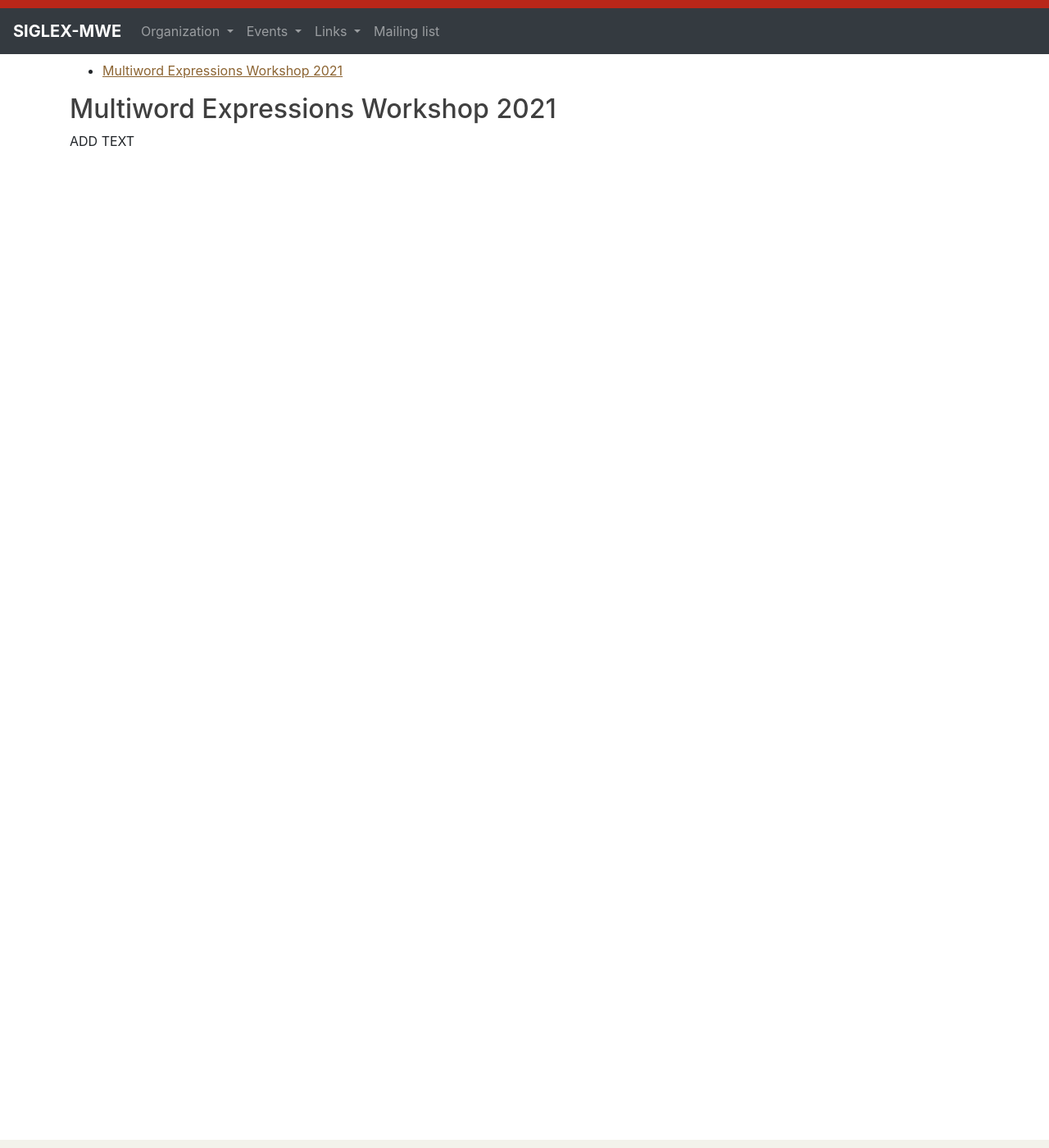
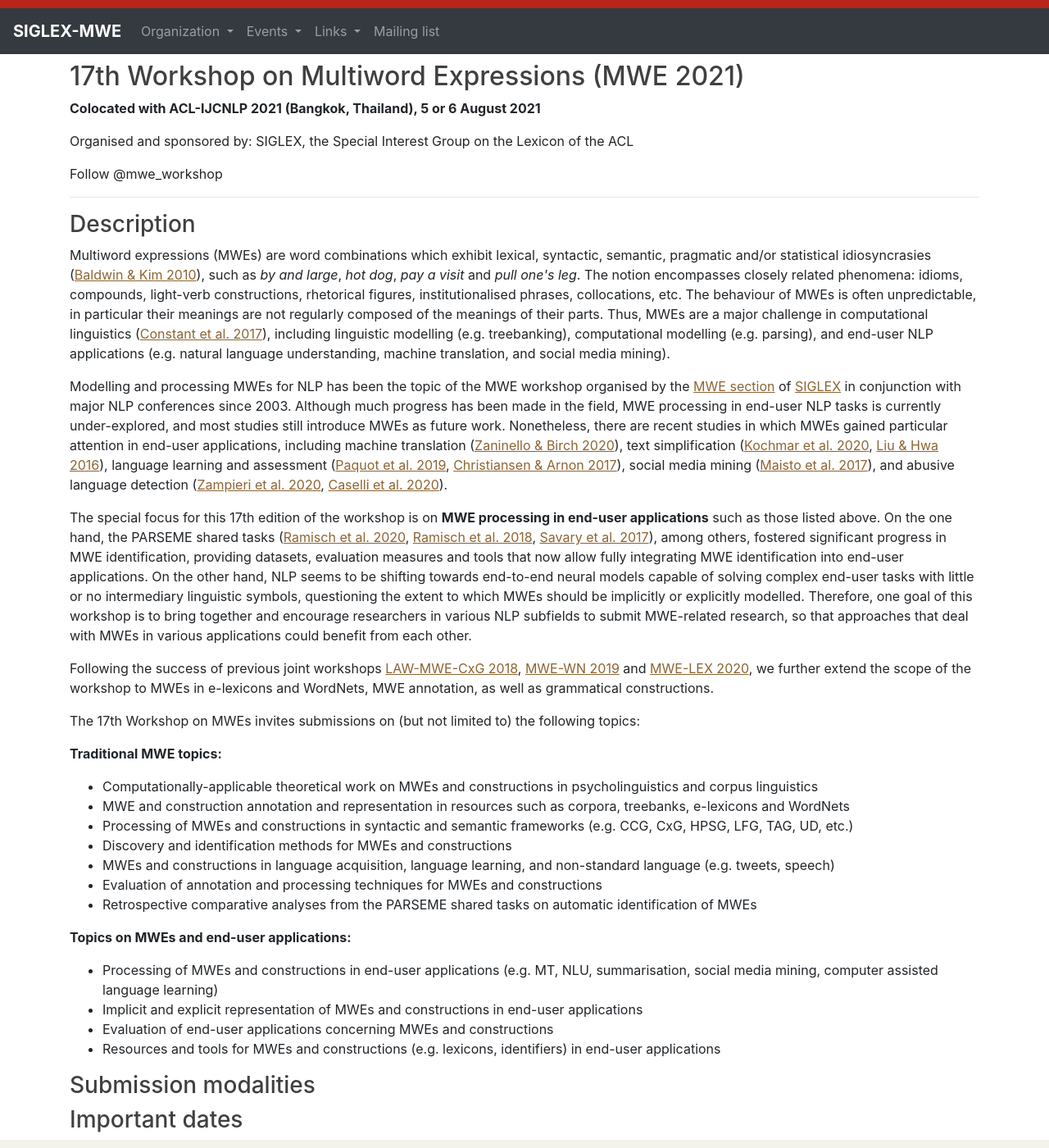
Before and after one commit to multiword/multiword.github.io, a Jekyll site: the page built from mwe2021/index.md, in a window 1280 px wide and 1400 px high. Shown: the whole window at 82% size. Built offline with Jekyll 4.4.1, drawn with Linux system fonts in a browser that asks for light colours; comment, search, counter and statistics services are not loaded.

Commit message:
draft description of MWE2021 (to be completed)

```diff
--- a/mwe2021/index.md
+++ b/mwe2021/index.md
@@ -3,9 +3,55 @@ title: Multiword Expressions Workshop 2021
 layout: default
 ---
 
-* TOC
-{:toc}
+<!-- * TOC
+{:toc} -->
 
-## Multiword Expressions Workshop 2021
+## 17th Workshop on Multiword Expressions (MWE 2021)
+**Colocated with ACL-IJCNLP 2021 (Bangkok, Thailand), 5 or 6 August 2021**
 
-ADD TEXT
+Organised and sponsored by:
+SIGLEX, the Special Interest Group on the Lexicon of the ACL
+
+Follow @mwe_workshop<script async src="https://platform.twitter.com/widgets.js" charset="utf-8"></script>
+
+-----
+
+### Description
+
+Multiword expressions (MWEs) are word combinations which exhibit lexical, syntactic, semantic, pragmatic and/or statistical idiosyncrasies ([Baldwin &amp; Kim 2010](https://people.eng.unimelb.edu.au/tbaldwin/pubs/handbook2009.pdf)), such as _by and large_, _hot dog_, _pay a visit_ and _pull one&#39;s leg_. The notion encompasses closely related phenomena: idioms, compounds, light-verb constructions, rhetorical figures, institutionalised phrases, collocations, etc. The behaviour of MWEs is often unpredictable, in particular their meanings are not regularly composed of the meanings of their parts. Thus, MWEs are a major challenge in computational linguistics ([Constant et al. 2017](https://www.aclweb.org/anthology/J17-4005/)), including linguistic modelling (e.g. treebanking), computational modelling (e.g. parsing), and end-user NLP applications (e.g. natural language understanding, machine translation, and social media mining).
+
+Modelling and processing MWEs for NLP has been the topic of the MWE workshop organised by the [MWE section](http://multiword.sourceforge.net/) of [SIGLEX](http://www.siglex.org/) in conjunction with major NLP conferences since 2003. Although much progress has been made in the field, MWE processing in end-user NLP tasks is currently under-explored, and most studies still introduce MWEs as future work. Nonetheless, there are recent studies in which MWEs gained particular attention in end-user applications, including machine translation ([Zaninello &amp; Birch 2020](https://www.aclweb.org/anthology/2020.lrec-1.471/)), text simplification ([Kochmar et al. 2020](https://www.aclweb.org/anthology/2020.lrec-1.545/), [Liu &amp; Hwa 2016](https://www.aclweb.org/anthology/N16-1040/)), language learning and assessment ([Paquot et al. 2019](https://dial.uclouvain.be/pr/boreal/object/boreal:226339), [Christiansen &amp; Arnon 2017](https://doi.org/10.1111/tops.12274)), social media mining ([Maisto et al. 2017](https://doi.org/10.4000/books.aaccademia.2441)), and abusive language detection ([Zampieri et al. 2020](https://www.aclweb.org/anthology/2020.semeval-1.188/), [Caselli et al. 2020](https://www.aclweb.org/anthology/2020.lrec-1.760/)).
+
+The special focus for this 17th edition of the workshop is on **MWE processing in end-user applications** such as those listed above. On the one hand, the PARSEME shared tasks ([Ramisch et al. 2020](https://www.aclweb.org/anthology/2020.mwe-1.14/), [Ramisch et al. 2018](https://www.aclweb.org/anthology/W18-4925/), [Savary et al. 2017](https://www.aclweb.org/anthology/W17-1704/)), among others, fostered significant progress in MWE identification, providing datasets, evaluation measures and tools that now allow fully integrating MWE identification into end-user applications. On the other hand, NLP seems to be shifting towards end-to-end neural models capable of solving complex end-user tasks with little or no intermediary linguistic symbols, questioning the extent to which MWEs should be implicitly or explicitly modelled. Therefore, one goal of this workshop is to bring together and encourage researchers in various NLP subfields to submit MWE-related research, so that approaches that deal with MWEs in various applications could benefit from each other.
+
+Following the success of previous joint workshops [LAW-MWE-CxG 2018](http://multiword.sourceforge.net/lawmwecxg2018/), [MWE-WN 2019](http://multiword.sourceforge.net/mwewn2019/) and [MWE-LEX 2020](http://multiword.sourceforge.net/mwelex2020/), we further extend the scope of the workshop to MWEs in e-lexicons and WordNets, MWE annotation, as well as grammatical constructions.
+
+The 17th Workshop on MWEs invites submissions on (but not limited to) the following topics:
+
+**Traditional MWE topics:**
+
+- Computationally-applicable theoretical work on MWEs and constructions in psycholinguistics and corpus linguistics
+- MWE and construction annotation and representation in resources such as corpora, treebanks, e-lexicons and WordNets
+- Processing of MWEs and constructions in syntactic and semantic frameworks (e.g. CCG, CxG, HPSG, LFG, TAG, UD, etc.)
+- Discovery and identification methods for MWEs and constructions
+- MWEs and constructions in language acquisition, language learning, and non-standard language (e.g. tweets, speech)
+- Evaluation of annotation and processing techniques for MWEs and constructions
+- Retrospective comparative analyses from the PARSEME shared tasks on automatic identification of MWEs
+
+**Topics on MWEs and end-user applications:**
+
+- Processing of MWEs and constructions in end-user applications (e.g. MT, NLU, summarisation, social media mining, computer assisted language learning)
+- Implicit and explicit representation of MWEs and constructions in end-user applications
+- Evaluation of end-user applications concerning MWEs and constructions
+- Resources and tools for MWEs and constructions (e.g. lexicons, identifiers) in end-user applications
+
+
+### Submission modalities
+
+
+### Important dates
+
+
+### Organizers
+
+### Contact
```
